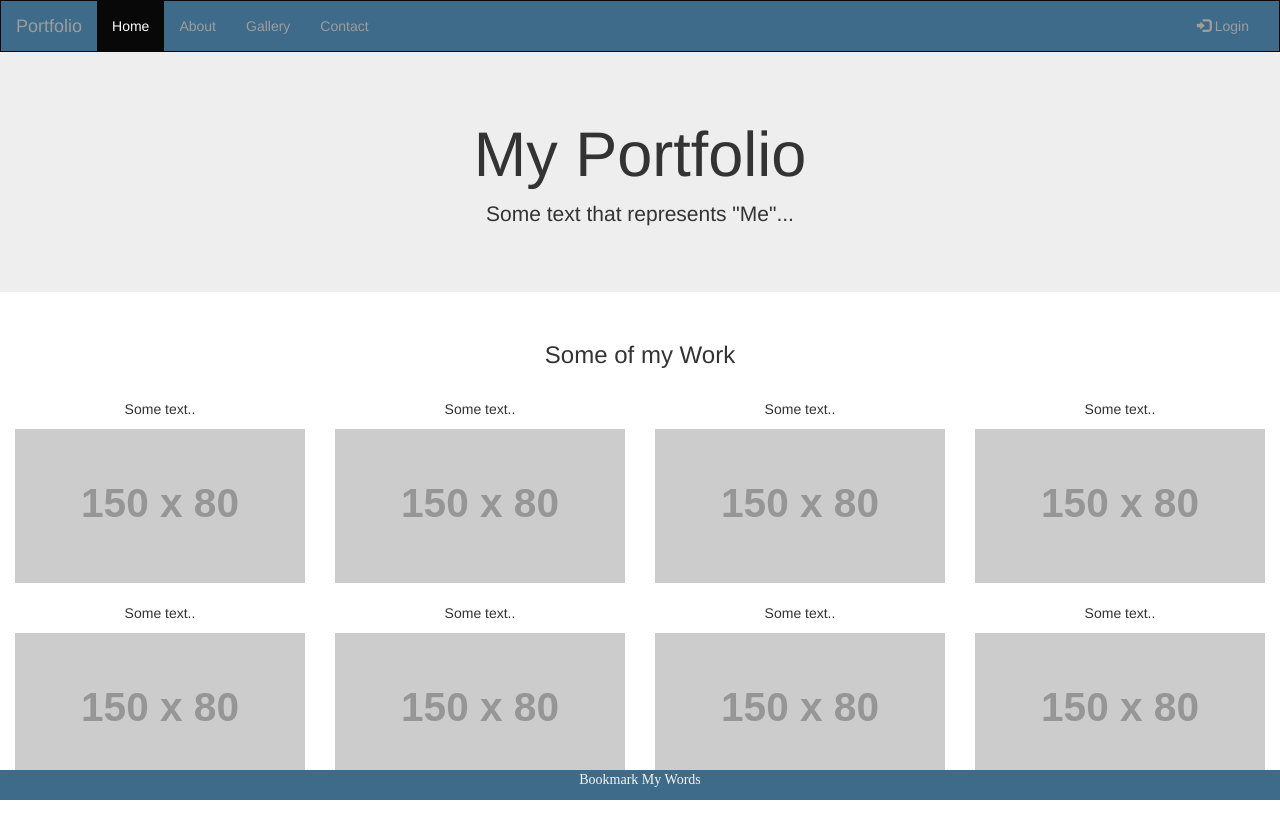
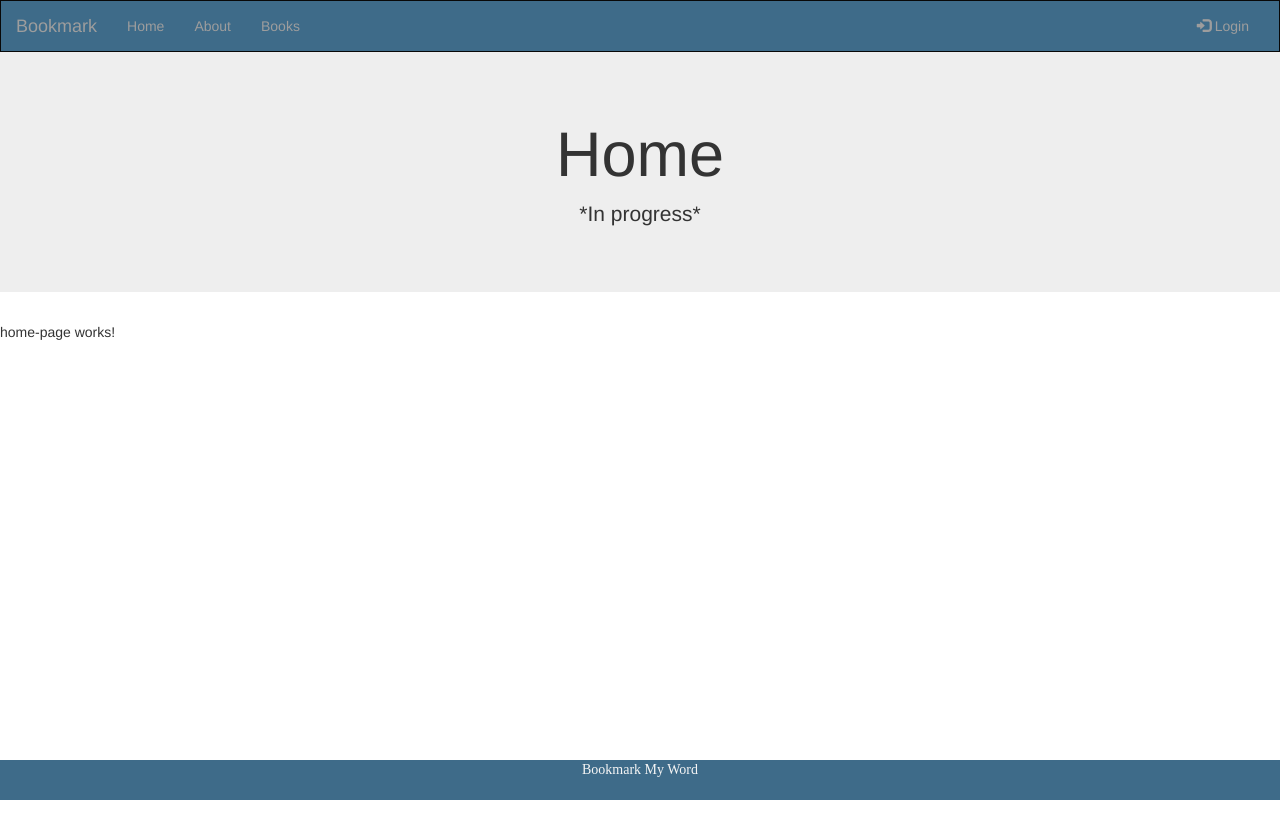
Before and after one commit to 2124405Marleen/book-app, an Angular app: page /home-component in a window 1280 px wide. Before the commit this address led to /. After the commit the page ends 800 px from the top, so only its background shows below. Built offline with nearby package versions, Linux system fonts and the light colour scheme.

Commit message:
Routing -> About-books-home

```diff
--- /dev/null
+++ b/src/app/about-me/about-me.component.html
@@ -0,0 +1,7 @@
+<div class="jumbotron">
+  <div class="container text-center">
+    <h1>About</h1>
+    <p>*In progress*</p>
+  </div>
+</div>
+<p>about-me works!</p>
--- /dev/null
+++ b/src/app/about-me/about-me.component.ts
@@ -0,0 +1,15 @@
+import { Component, OnInit } from '@angular/core';
+
+@Component({
+  selector: 'app-about-me',
+  templateUrl: './about-me.component.html',
+  styleUrls: ['./about-me.component.scss']
+})
+export class AboutMeComponent implements OnInit {
+
+  constructor() { }
+
+  ngOnInit(): void {
+  }
+
+}
--- a/src/app/app-routing.module.ts
+++ b/src/app/app-routing.module.ts
@@ -1,7 +1,14 @@
 import { NgModule } from '@angular/core';
 import { RouterModule, Routes } from '@angular/router';
+import { BooksComponent} from './books/books.component';
+import { AboutMeComponent} from './about-me/about-me.component';
+import { HomePageComponent} from './home-page/home-page.component';
 
-const routes: Routes = [];
+const routes: Routes = [
+  {path: 'books-component', component: BooksComponent},
+  {path: 'about-component', component: AboutMeComponent},
+  {path: 'home-component', component: HomePageComponent},
+];
 
 @NgModule({
   imports: [RouterModule.forRoot(routes)],
--- a/src/app/app.component.html
+++ b/src/app/app.component.html
@@ -1,5 +1,5 @@
 <head>
-<title>Bootstrap Example</title>
+<title>Bookmark</title>
 <meta charset="utf-8">
 <meta name="viewport" content="width=device-width, initial-scale=1">
 <link rel="stylesheet" href="https://maxcdn.bootstrapcdn.com/bootstrap/3.4.1/css/bootstrap.min.css">
@@ -15,12 +15,16 @@
       color: whitesmoke;
       text-align: center;
       font-family: Bahnschrift;
+      height: 5%;
     }
     .navbar {
       margin-bottom: 0;
       border-radius: 0;
       background-color: #3e6b89;
       color: whitesmoke;
+    }
+    .jumbotron{
+      background-color: #cbdde7;
     }
    </style>
 </head>
@@ -35,14 +39,13 @@
         <span class="icon-bar"></span>
         <span class="icon-bar"></span>
       </button>
-      <a class="navbar-brand" href="#">Portfolio</a>
+      <a class="navbar-brand" routerLink="/home-component">Bookmark</a>
     </div>
     <div class="collapse navbar-collapse" id="myNavbar">
       <ul class="nav navbar-nav">
-        <li class="active"><a href="#">Home</a></li>
-        <li><a href="#">About</a></li>
-        <li><a href="#">Gallery</a></li>
-        <li><a href="#">Contact</a></li>
+        <li><a routerLink="/home-component" routerLinkActive="active">Home</a></li>
+        <li><a routerLink="/about-component" routerLinkActive="active">About</a></li>
+        <li><a routerLink="/books-component" routerLinkActive="active">Books</a></li>
       </ul>
       <ul class="nav navbar-nav navbar-right">
         <li><a href="#"><span class="glyphicon glyphicon-log-in"></span> Login</a></li>
@@ -51,57 +54,13 @@
   </div>
 </nav>
 
-<div class="jumbotron">
-  <div class="container text-center">
-    <h1>My Portfolio</h1>
-    <p>Some text that represents "Me"...</p>
-  </div>
-</div>
 
-<div class="container-fluid bg-3 text-center">
-  <h3>Some of my Work</h3><br>
-  <div class="row">
-    <div class="col-sm-3">
-      <p>Some text..</p>
-      <img src="https://placehold.it/150x80?text=IMAGE" class="img-responsive" style="width:100%" alt="Image">
-    </div>
-    <div class="col-sm-3">
-      <p>Some text..</p>
-      <img src="https://placehold.it/150x80?text=IMAGE" class="img-responsive" style="width:100%" alt="Image">
-    </div>
-    <div class="col-sm-3">
-      <p>Some text..</p>
-      <img src="https://placehold.it/150x80?text=IMAGE" class="img-responsive" style="width:100%" alt="Image">
-    </div>
-    <div class="col-sm-3">
-      <p>Some text..</p>
-      <img src="https://placehold.it/150x80?text=IMAGE" class="img-responsive" style="width:100%" alt="Image">
-    </div>
-  </div>
-</div><br>
 
-<div class="container-fluid bg-3 text-center">
-  <div class="row">
-    <div class="col-sm-3">
-      <p>Some text..</p>
-      <img src="https://placehold.it/150x80?text=IMAGE" class="img-responsive" style="width:100%" alt="Image">
-    </div>
-    <div class="col-sm-3">
-      <p>Some text..</p>
-      <img src="https://placehold.it/150x80?text=IMAGE" class="img-responsive" style="width:100%" alt="Image">
-    </div>
-    <div class="col-sm-3">
-      <p>Some text..</p>
-      <img src="https://placehold.it/150x80?text=IMAGE" class="img-responsive" style="width:100%" alt="Image">
-    </div>
-    <div class="col-sm-3">
-      <p>Some text..</p>
-      <img src="https://placehold.it/150x80?text=IMAGE" class="img-responsive" style="width:100%" alt="Image">
-    </div>
-  </div>
-</div><br><br>
+<router-outlet></router-outlet>
+
+
 
 <div class="footer">
-    <p>Bookmark My Words</p>
+    <p>Bookmark My Word</p>
   </div>
 </body>
--- a/src/app/app.component.ts
+++ b/src/app/app.component.ts
@@ -6,5 +6,5 @@ import { Component } from '@angular/core';
   styleUrls: ['./app.component.scss']
 })
 export class AppComponent {
-  title = 'book-app';
+  title = 'BookmarkMyWord';
 }
--- a/src/app/app.module.ts
+++ b/src/app/app.module.ts
@@ -4,11 +4,15 @@ import { BrowserModule } from '@angular/platform-browser';
 import { AppRoutingModule } from './app-routing.module';
 import { AppComponent } from './app.component';
 import { BooksComponent } from './books/books.component';
+import { AboutMeComponent } from './about-me/about-me.component';
+import { HomePageComponent } from './home-page/home-page.component';
 
 @NgModule({
   declarations: [
     AppComponent,
-    BooksComponent
+    BooksComponent,
+    AboutMeComponent,
+    HomePageComponent
   ],
   imports: [
     BrowserModule,
--- a/src/app/books/books.component.html
+++ b/src/app/books/books.component.html
@@ -1,3 +1,52 @@
+<div class="jumbotron">
+  <div class="container text-center">
+    <h1>Books</h1>
+    <p>*In progress*</p>
+  </div>
+</div>
+
 <p>books works!</p>
 <h2>{{bookharrypotter1.name}}</h2>
 <h2>{{bookharrypotter1.genre}}</h2>
+<div class="container-fluid bg-3 text-center">
+  <h3>Stats</h3><br>
+  <div class="row">
+    <div class="col-sm-3">
+      <p>Some text..</p>
+      <img src="https://placehold.it/150x80?text=IMAGE" class="img-responsive" style="width:100%" alt="Image">
+    </div>
+    <div class="col-sm-3">
+      <p>Some text..</p>
+      <img src="https://placehold.it/150x80?text=IMAGE" class="img-responsive" style="width:100%" alt="Image">
+    </div>
+    <div class="col-sm-3">
+      <p>Some text..</p>
+      <img src="https://placehold.it/150x80?text=IMAGE" class="img-responsive" style="width:100%" alt="Image">
+    </div>
+    <div class="col-sm-3">
+      <p>Some text..</p>
+      <img src="https://placehold.it/150x80?text=IMAGE" class="img-responsive" style="width:100%" alt="Image">
+    </div>
+  </div>
+</div><br>
+
+<div class="container-fluid bg-3 text-center">
+  <div class="row">
+    <div class="col-sm-3">
+      <p>Some text..</p>
+      <img src="https://placehold.it/150x80?text=IMAGE" class="img-responsive" style="width:100%" alt="Image">
+    </div>
+    <div class="col-sm-3">
+      <p>Some text..</p>
+      <img src="https://placehold.it/150x80?text=IMAGE" class="img-responsive" style="width:100%" alt="Image">
+    </div>
+    <div class="col-sm-3">
+      <p>Some text..</p>
+      <img src="https://placehold.it/150x80?text=IMAGE" class="img-responsive" style="width:100%" alt="Image">
+    </div>
+    <div class="col-sm-3">
+      <p>Some text..</p>
+      <img src="https://placehold.it/150x80?text=IMAGE" class="img-responsive" style="width:100%" alt="Image">
+    </div>
+  </div>
+</div><br><br>
--- /dev/null
+++ b/src/app/home-page/home-page.component.html
@@ -0,0 +1,7 @@
+<div class="jumbotron">
+  <div class="container text-center">
+    <h1>Home</h1>
+    <p>*In progress*</p>
+  </div>
+</div>
+<p>home-page works!</p>
--- /dev/null
+++ b/src/app/home-page/home-page.component.ts
@@ -0,0 +1,15 @@
+import { Component, OnInit } from '@angular/core';
+
+@Component({
+  selector: 'app-home-page',
+  templateUrl: './home-page.component.html',
+  styleUrls: ['./home-page.component.scss']
+})
+export class HomePageComponent implements OnInit {
+
+  constructor() { }
+
+  ngOnInit(): void {
+  }
+
+}
```
Also changed, not shown: src/app/about-me/about-me.component.scss (added), src/app/home-page/home-page.component.scss (added), 2 other files (tests, documents, lock files or other folders).
